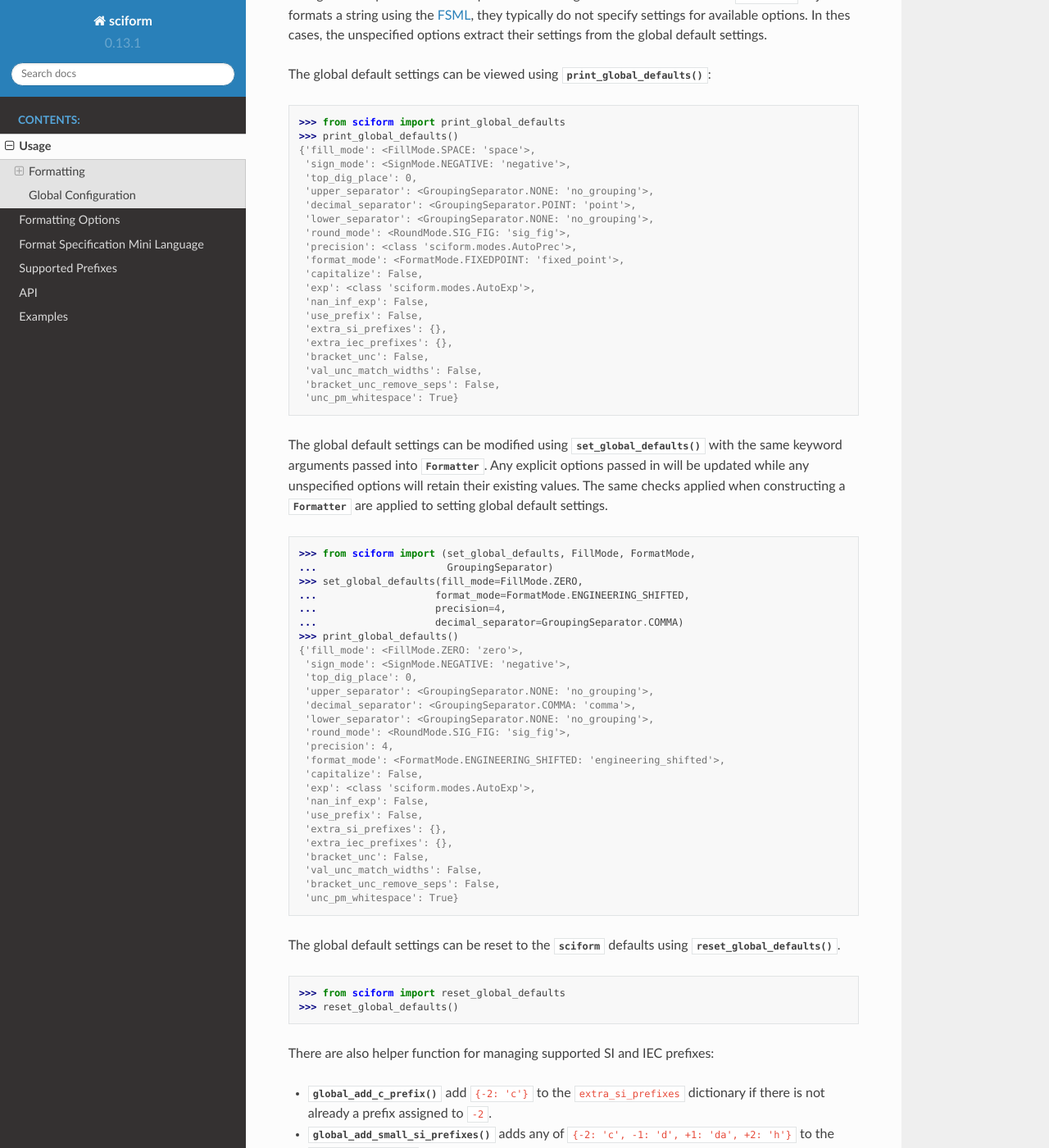
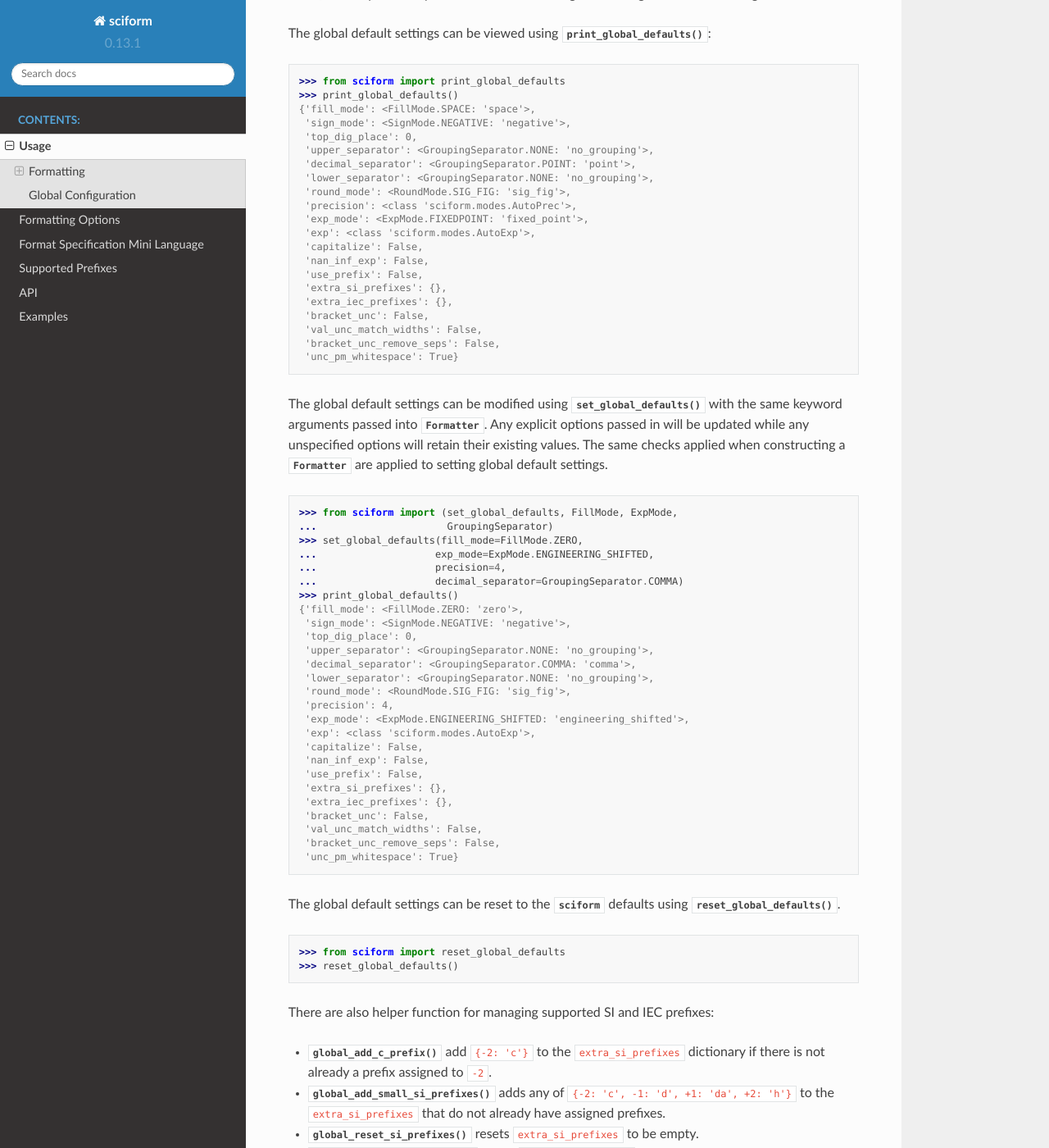
Before and after one commit to jagerber48/sciform, a Sphinx documentation site: the page built from docs/source/usage.rst, in a window 1280 px wide and 1400 px high, scrolled down 1996 px. Shown: the whole window at 82% size. Built offline with Sphinx 7.4.7 and the Read the Docs theme 2.0.0, drawn with Linux system fonts in a browser that asks for light colours; some of the changed text lies outside the part shown.

Commit message:
Replace format mode with exp mode throughout

```diff
--- a/docs/source/api.rst
+++ b/docs/source/api.rst
@@ -28,7 +28,7 @@ Mode Enums
 .. autoclass:: RoundMode()
    :members:
 
-.. autoclass:: FormatMode()
+.. autoclass:: ExpMode()
    :members:
 
 Global Configuration
--- a/docs/source/usage.rst
+++ b/docs/source/usage.rst
@@ -21,17 +21,16 @@ The :class:`Formatter` object is initialized with user-selected
 formatting options and then used to format floats. Additional details
 about formatting options at :ref:`formatting_options`.
 
->>> from sciform import Formatter, RoundMode, GroupingSeparator, FormatMode
+>>> from sciform import Formatter, RoundMode, GroupingSeparator, ExpMode
 >>> sform = Formatter(round_mode=RoundMode.PREC,
 ...                   precision=6,
 ...                   upper_separator=GroupingSeparator.SPACE,
 ...                   lower_separator=GroupingSeparator.SPACE)
->>> print(sform(3.14159265359))
-3.141 593
-
+>>> print(sform(51413.14159265359))
+51 413.141 593
 >>> sform = Formatter(round_mode=RoundMode.SIG_FIG,
 ...                   precision=4,
-...                   format_mode=FormatMode.ENGINEERING)
+...                   exp_mode=ExpMode.ENGINEERING)
 >>> print(sform(123456.78))
 123.5e+03
 
@@ -91,7 +90,7 @@ algorithm:
    is not rounded.
 #. The value is rounded to the same digit place as the uncertainty
 #. The value for the exponent is resolved by applying the
-   ``format_mode`` to the value.
+   ``exp_mode`` to the value.
 #. The value and uncertainties mantissas are determined according to the
    value of the exponent determined in the previous step.
 #. The value and uncertainty mantissas are formatted together with the
@@ -122,9 +121,9 @@ The global default settings can be viewed using
  'lower_separator': <GroupingSeparator.NONE: 'no_grouping'>,
  'round_mode': <RoundMode.SIG_FIG: 'sig_fig'>,
  'precision': <class 'sciform.modes.AutoPrec'>,
- 'format_mode': <FormatMode.FIXEDPOINT: 'fixed_point'>,
+ 'exp_mode': <ExpMode.FIXEDPOINT: 'fixed_point'>,
+ 'exp': <class 'sciform.modes.AutoExp'>,
  'capitalize': False,
- 'exp': <class 'sciform.modes.AutoExp'>,
  'nan_inf_exp': False,
  'use_prefix': False,
  'extra_si_prefixes': {},
@@ -142,10 +141,10 @@ options will retain their existing values.
 The same checks applied when constructing a :class:`Formatter` are
 applied to setting global default settings.
 
->>> from sciform import (set_global_defaults, FillMode, FormatMode,
+>>> from sciform import (set_global_defaults, FillMode, ExpMode,
 ...                      GroupingSeparator)
 >>> set_global_defaults(fill_mode=FillMode.ZERO,
-...                    format_mode=FormatMode.ENGINEERING_SHIFTED,
+...                    exp_mode=ExpMode.ENGINEERING_SHIFTED,
 ...                    precision=4,
 ...                    decimal_separator=GroupingSeparator.COMMA)
 >>> print_global_defaults()
@@ -157,9 +156,9 @@ applied to setting global default settings.
  'lower_separator': <GroupingSeparator.NONE: 'no_grouping'>,
  'round_mode': <RoundMode.SIG_FIG: 'sig_fig'>,
  'precision': 4,
- 'format_mode': <FormatMode.ENGINEERING_SHIFTED: 'engineering_shifted'>,
+ 'exp_mode': <ExpMode.ENGINEERING_SHIFTED: 'engineering_shifted'>,
+ 'exp': <class 'sciform.modes.AutoExp'>,
  'capitalize': False,
- 'exp': <class 'sciform.modes.AutoExp'>,
  'nan_inf_exp': False,
  'use_prefix': False,
  'extra_si_prefixes': {},
--- a/src/sciform/__init__.py
+++ b/src/sciform/__init__.py
@@ -8,11 +8,11 @@ from sciform.format_options import (
     global_reset_si_prefixes, global_reset_iec_prefixes,
     print_global_defaults, GlobalDefaultsContext)
 from sciform.modes import (FillMode, SignMode, GroupingSeparator, RoundMode,
-                           FormatMode)
+                           ExpMode)
 
 __all__ = ['__version__', 'Formatter', 'sfloat', 'set_global_defaults',
            'reset_global_defaults', 'global_add_c_prefix',
            'global_add_small_si_prefixes', 'global_reset_si_prefixes',
            'global_reset_iec_prefixes', 'print_global_defaults',
            'GlobalDefaultsContext', 'FillMode', 'SignMode',
-           'GroupingSeparator', 'RoundMode', 'FormatMode', 'vufloat']
+           'GroupingSeparator', 'RoundMode', 'ExpMode', 'vufloat']
```
Also changed, not shown: README.rst (+4 -4 lines), docs/source/Formatting Options.rst (+26 -26 lines), docs/source/examples.rst (+6 -6 lines), docs/source/format specification mini language.rst (+12 -12 lines), 7 other files.
